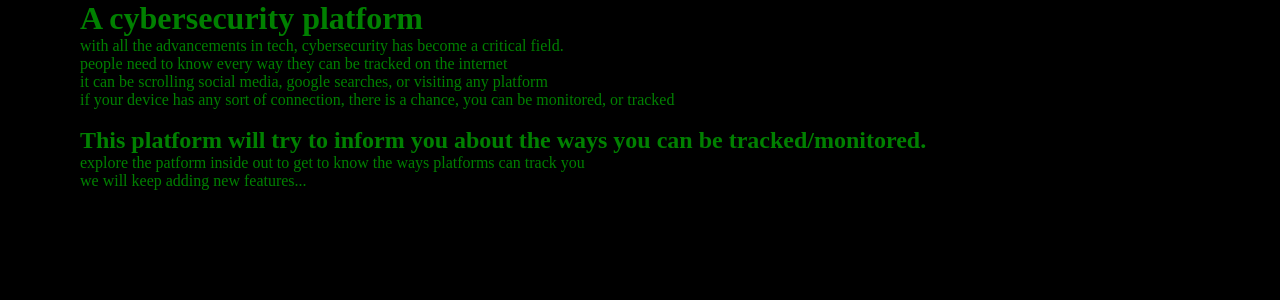
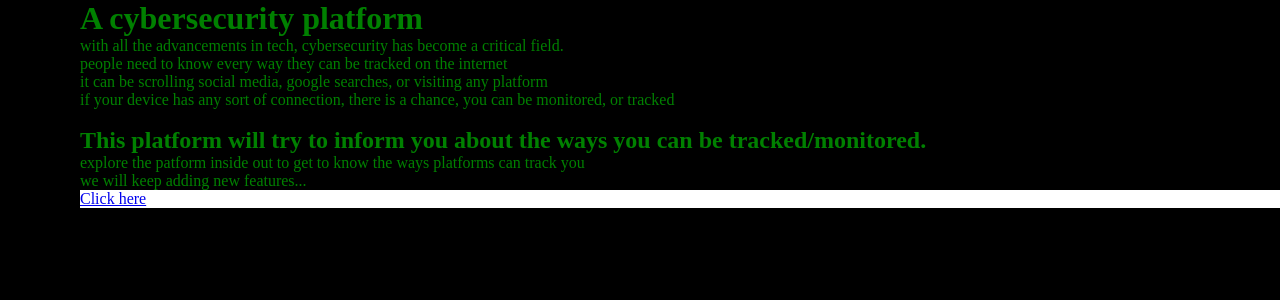
Before and after one commit to AakashKamala/user-tracking, a React (Vite) app in the folder client/: page / in a window 1280 px wide. Shown: the top 300 px of the page. Built offline with nearby package versions, Linux system fonts and the light colour scheme.

Commit message:
some linking

```diff
--- a/client/src/pages/Home.jsx
+++ b/client/src/pages/Home.jsx
@@ -1,4 +1,5 @@
 import React from 'react'
+import { Link } from 'react-router-dom'
 
 const home = () => {
   return (
@@ -12,6 +13,7 @@ const home = () => {
         <h2>This platform will try to inform you about the ways you can be tracked/monitored.</h2>
         <p>explore the patform inside out to get to know the ways platforms can track you</p>
         <p>we will keep adding new features...</p>
+        <div style={{background:"white"}}><Link to="/track">Click here</Link></div>
     </div>
   )
 }
```
